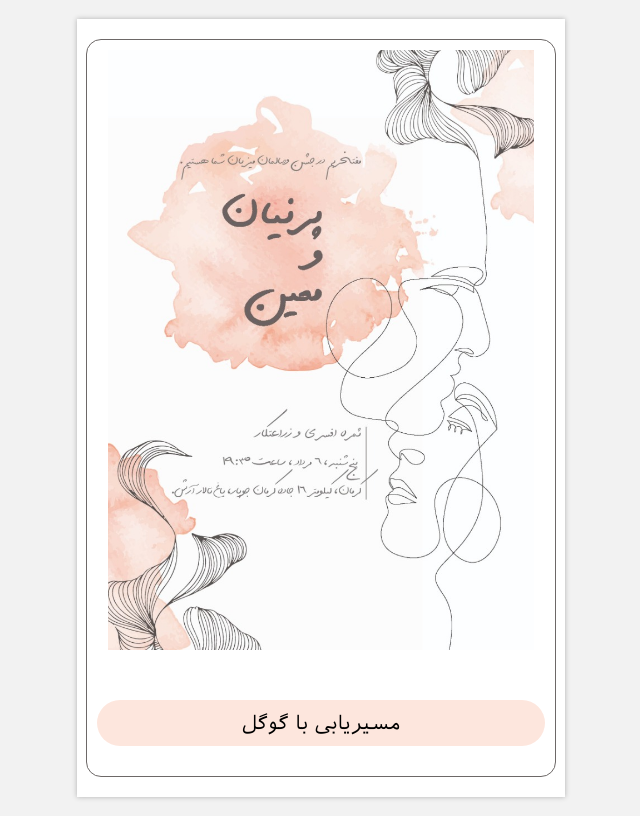
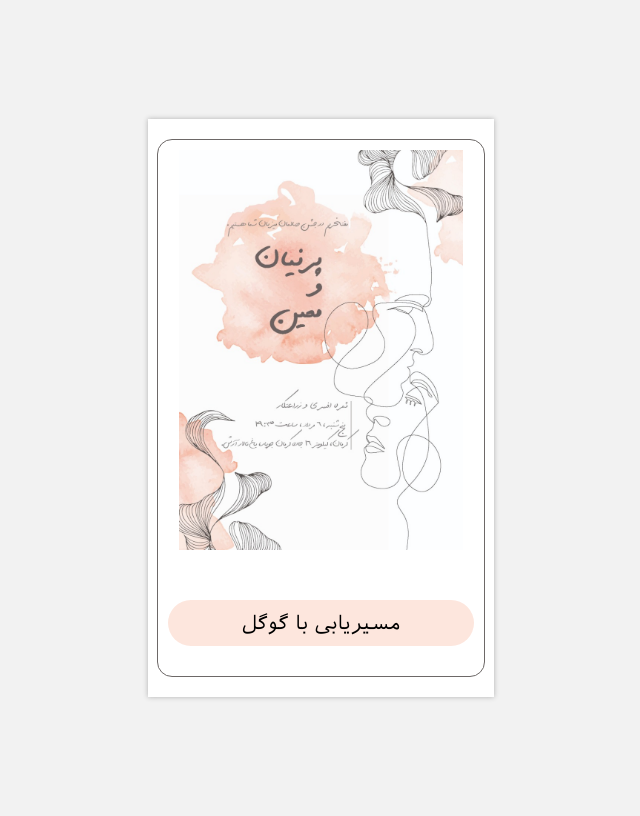
Before and after one commit to MMoein/MMoein.github.io, a plain HTML site: page index.html in a window 1280 px wide. Shown: the whole page, without its empty margins (319-959 px from the left). Drawn offline with Linux system fonts and the light colour scheme.

Commit message:
height edited

```diff
--- a/index.html
+++ b/index.html
@@ -10,7 +10,7 @@
 	<body>
 		<div class="container">
 		<div class="border">
-		<img src="./Card.jpeg" height=600vh /img>
+		<img src="./Card.jpeg" height=400vh /img>
 
 		<div class="address">
 
```
